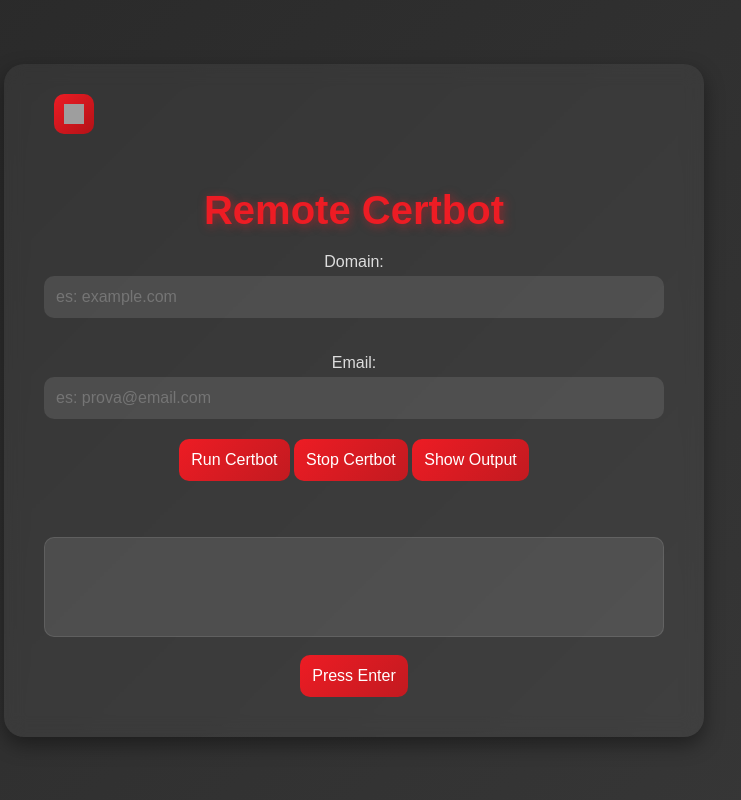
After one commit to L0NGW0LF/certbot-gui, a PHP site: page /remote_certificate.php in a window 1280 px wide. The commit adds this page. Shown: the whole page, without its empty margins (286-1027 px from the left). Run offline with PHP 8.4, Linux system fonts and the light colour scheme; grey boxes are pictures that could not be loaded.

Commit message:
refactor: improve layout and add remote certificate option

```diff
--- a/certbot-GUI/index.css
+++ b/certbot-GUI/index.css
@@ -14,7 +14,7 @@ body {
     justify-content: center;
     align-items: center;
     height: 100vh;
-    overflow: hidden;
+    overflow: auto;
 }
 
 /* Stile del contenitore principale */
@@ -24,10 +24,35 @@ body {
     border-radius: 20px;
     box-shadow: 0 8px 20px rgba(0, 0, 0, 0.4);
     width: 100%;
-    max-width: 500px;
+    max-width: 700px;
     padding: 40px;
     text-align: center;
     animation: fadeIn 1s ease-in-out;
+    overflow-y: auto;
+}
+
+
+/* Stile del pulsante "back" */
+.back {
+    align-self: flex-start; /* Lo sposta a sinistra */
+    margin-bottom: 20px; /* Distanza dagli altri elementi */
+    position: relative;
+    left: -280px; /* Sposta l'elemento 20px più a sinistra */
+    top: -30px;
+    background: linear-gradient(135deg, #ed1c24, #b31217); /* Gradiente rosso */
+    color: white; /* Testo bianco */
+    padding: 10px; /* Spaziatura interna */
+    border: none; /* Nessun bordo */
+    border-radius: 10px; /* Bordi arrotondati */
+    font-size: 5rem; /* Dimensione del testo */
+    cursor: pointer; /* Cambia il cursore in una mano */
+    transition: background 0.3s ease, transform 0.2s ease; /* Transizione fluida */
+    margin-top: 20px; /* Spazio sopra il pulsante */
+}
+
+.back:hover {
+    background: linear-gradient(135deg, #b31217, #ed1c24); /* Gradiente invertito */
+    transform: scale(1.05); /* Effetto di ingrandimento */
 }
 
 /* Stile per un contenitore più grande */
@@ -49,6 +74,26 @@ h1 {
     color: #ed1c24; /* Nuovo colore rosso */
     margin-bottom: 20px;
     text-shadow: 2px 2px 10px rgba(237, 28, 36, 0.5); /* Ombra del testo adattata al nuovo colore */
+}
+
+h2 {
+    font-size:  1rem;
+    color: #ddd;
+}
+
+/* Stile dell'area di output */
+.output-name-value {
+    background: rgba(255, 255, 255, 0.1);
+    border-radius: 10px;
+    padding: 3px;
+    height: 100px;
+    width: 100%;
+    color: #ddd;
+    font-family: 'Courier New', monospace;
+    font-size: 0.5rem;
+    white-space: pre-wrap;
+    word-wrap: break-word;
+    border: 1px solid rgba(255, 255, 255, 0.1);
 }
 
 /* Stile del paragrafo */
@@ -105,11 +150,20 @@ p {
     border: 1px solid rgba(255, 255, 255, 0.1);
 }
 
+/* Add these styles */
+#output {
+    display: none;
+}
+
+.show {
+    display: block !important;
+}
 
 /* Stile dei gruppi di input */
 .input-group {
     margin-bottom: 20px;
-    text-align: left;
+    align-items: center;
+
 }
 
 .input-group label {
--- a/certbot-GUI/index.php
+++ b/certbot-GUI/index.php
@@ -16,7 +16,8 @@
         <p>Scegli un'opzione:</p>
         <div class="button-container">
             <!-- Pulsante per creare un nuovo certificato -->
-            <a href="createCertificate/create_certificate.php" class="btn">Crea un Nuovo Certificato</a>
+            <a href="createCertificate/create_certificate.php" class="btn">Crea Nuovo Certificato</a>
+            <a href="remote_certificate.php" class="btn">Crea Certificato da Remoto</a>
             <!-- Pulsante per visualizzare i certificati attivi -->
             <a href="viewCertificates/view_certificates.php" class="btn">Visualizza Certificati</a>
             <a href="showSites/show_sites.php" class="btn">Gestisci i Sites</a>
--- /dev/null
+++ b/certbot-GUI/remote_certificate.php
@@ -0,0 +1,137 @@
+<!DOCTYPE html>
+<html lang="en">
+
+<head>
+    <meta charset="UTF-8">
+    <meta name="viewport" content="width=device-width, initial-scale=1.0">
+    <title>Certbot Command Runner</title>
+    <link rel="stylesheet" href="index.css"> <!-- Collegamento al file CSS -->
+</head>
+
+<body>
+    <div class="container">
+        <a href="index.php">
+            <img class="back" src="https://img.icons8.com/?size=100&id=85498&format=png&color=FFFFFF"
+            width="40"
+            height="40">
+        </a>
+        <h1>Remote Certbot</h1>
+
+        <!-- Input per il dominio -->
+        <div class="input-group">
+            <label for="domain">Domain:</label>
+            <input type="text" id="domain" name="domain" placeholder="es: example.com" required><br><br><br>
+            <label for="email">Email:</label>
+            <input type="text" id="email" name="email" placeholder="es: prova@email.com" required>
+        </div>
+
+
+        <div class="input-group">
+            <button id="runButton" class="btn">Run Certbot</button>
+            <button id="stopButton" class="btn">Stop Certbot</button>
+            <button id="toggleOutput" class="btn">Show Output</button><br><br>
+        </div>
+        <div id="output" class="input-group"></div><br>
+        <div class="output-name-value">
+            <h2 for="domain" id="txtName"></h2>
+            <h2 for="domain" id="txtValue"></h2>
+        </div><br>
+
+        <button id="pressEnter" class="action-button btn">Press Enter</button>
+
+    </div>
+
+    <script>
+        let eventSource;
+        let waitingForEnter = false;
+
+        document.getElementById('runButton').addEventListener('click', function () {
+            const domain = document.getElementById('domain').value;
+            const email = document.getElementById('email').value;
+
+            if (!domain || !email) {
+                alert('Please enter both domain and email');
+                return;
+            }
+
+            const outputDiv = document.getElementById('output');
+            outputDiv.innerHTML = 'Running...\n';
+
+            // Modifica l'URL per includere sia il dominio che l'email
+            eventSource = new EventSource('remote_process.php?domain=' + encodeURIComponent(domain) +
+                '&email=' + encodeURIComponent(email));
+            eventSource.onmessage = function (event) {
+                const outputDiv = document.getElementById('output');
+                outputDiv.innerHTML += event.data + '\n';
+                outputDiv.scrollTop = outputDiv.scrollHeight;
+
+                // Extract Name and Value from the output
+                if (event.data.startsWith('Name:')) {
+                    const txtName = document.getElementById('txtName');
+                    txtName.textContent = event.data;
+                }
+                if (event.data.startsWith('Value:')) {
+                    const txtValue = document.getElementById('txtValue');
+                    txtValue.textContent = event.data;
+                }
+
+                // Show the Press Enter button when DNS record needs to be configured
+                if (event.data.includes('[DNS TXT Record Details]') ||
+                    event.data.includes('Please configure this DNS TXT record')) {
+                    document.getElementById('pressEnter').style.display = 'inline-block';
+                    waitingForEnter = true;
+                }
+            };
+
+            eventSource.onerror = function () {
+                outputDiv.innerHTML += '\n[ERROR] An error occurred while running the command.\n';
+                eventSource.close();
+            };
+        });
+
+        document.getElementById('stopButton').addEventListener('click', function () {
+            if (eventSource) {
+                eventSource.close();
+                const outputDiv = document.getElementById('output');
+                outputDiv.innerHTML += '\n[INFO] Command execution stopped by user.\n';
+            }
+        });
+
+        document.getElementById('pressEnter').addEventListener('click', function () {
+            if (waitingForEnter) {
+                const outputDiv = document.getElementById('output');
+                fetch('sender_enter.php')
+                    .then(response => response.json())
+                    .then(data => {
+                        if (data.status === 'success') {
+                            outputDiv.innerHTML += '[INFO] Continuing with certificate verification...\n';
+                            document.getElementById('pressEnter').style.display = 'none';
+                            waitingForEnter = false;
+                        } else {
+                            outputDiv.innerHTML += '[ERROR] ' + data.message + '\n';
+                        }
+                        outputDiv.scrollTop = outputDiv.scrollHeight;
+                    })
+                    .catch(error => {
+                        outputDiv.innerHTML += '[ERROR] Failed to send Enter command: ' + error + '\n';
+                        outputDiv.scrollTop = outputDiv.scrollHeight;
+                    });
+            }
+        });
+
+        document.getElementById('toggleOutput').addEventListener('click', function() {
+            const outputDiv = document.getElementById('output');
+            const toggleButton = document.getElementById('toggleOutput');
+
+            if (outputDiv.classList.contains('show')) {
+                outputDiv.classList.remove('show');
+                toggleButton.textContent = 'Show Output';
+            } else {
+                outputDiv.classList.add('show');
+                toggleButton.textContent = 'Hide Output';
+            }
+        });
+    </script>
+</body>
+
+</html>
```
Also changed, not shown: certbot-GUI/createCertificate/create_certificate.php (+5 -5 lines), certbot-GUI/remote_process.php (renamed from certbot-GUI/test1.php, +6 -4 lines), certbot-GUI/test.php (deleted, +0 -93 lines).
